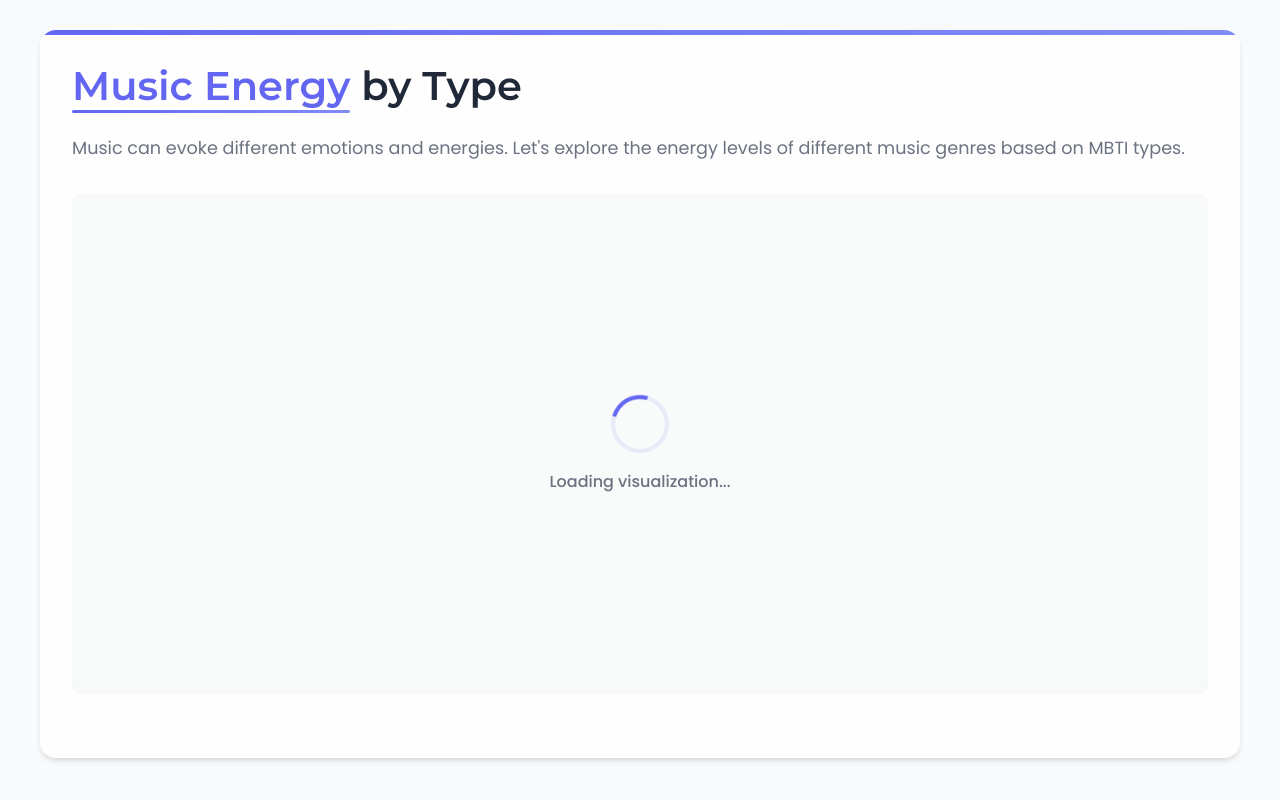
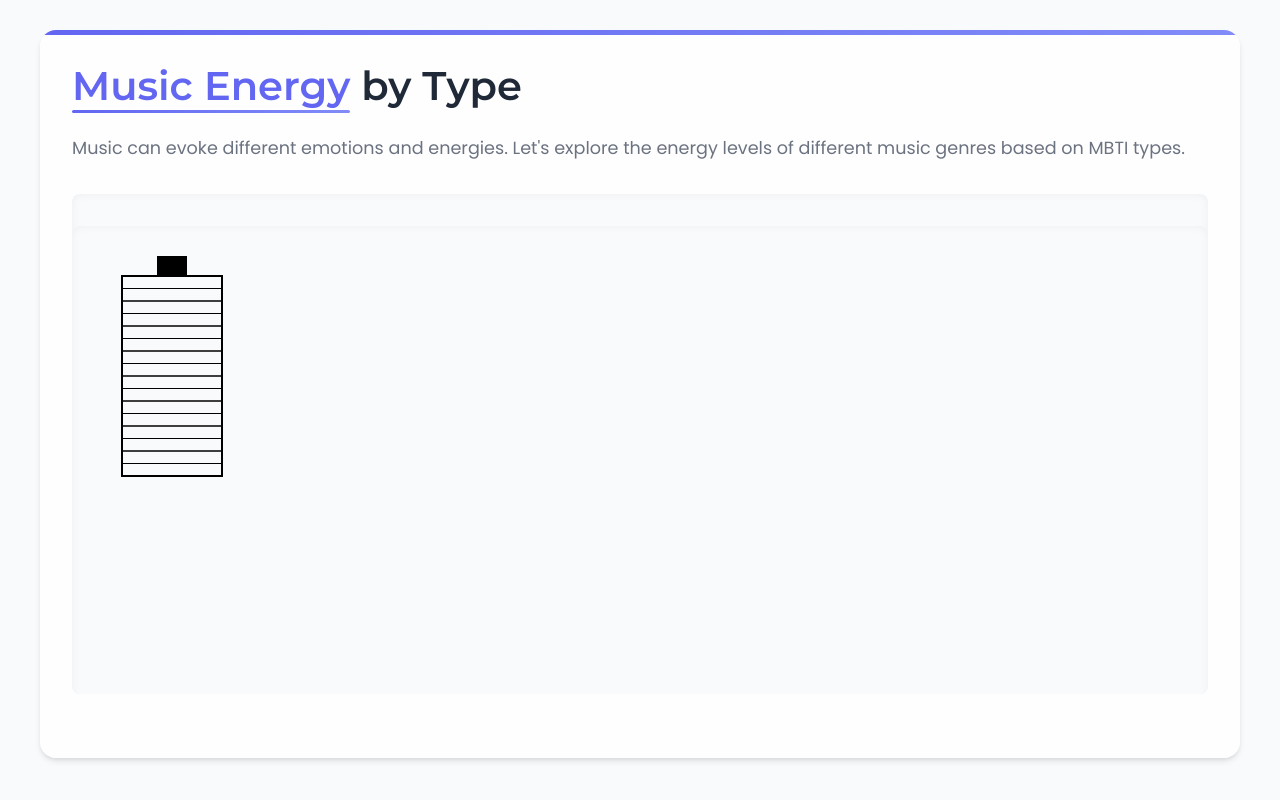
Before and after one commit to yulong-wu-jackson/inside-out, a plain HTML site: page index.html in a window 1280 px wide. Shown: the part 6326-7126 px from the top of the page. Drawn offline with nearby package versions, Linux system fonts and the light colour scheme; animation ran at ten frames a second.

Commit message:
add music energy visualization

```diff
--- /dev/null
+++ b/data/raw/mbti_energy_mean.json
@@ -0,0 +1,18 @@
+{
+    "ENFJ": 0.6130686499333737,
+    "ENFP": 0.665136963447539,
+    "ENTJ": 0.6772131245786491,
+    "ENTP": 0.6882275816679835,
+    "ESFJ": 0.6282749075286524,
+    "ESFP": 0.6919414244617512,
+    "ESTJ": 0.6591097751190782,
+    "ESTP": 0.7046359809535733,
+    "INFJ": 0.5648126459511499,
+    "INFP": 0.5724030619458503,
+    "INTJ": 0.6309893983821766,
+    "INTP": 0.631635107019248,
+    "ISFJ": 0.543273479318623,
+    "ISFP": 0.6181355999847751,
+    "ISTJ": 0.5876281889021311,
+    "ISTP": 0.6602838766204889
+}
--- a/index.html
+++ b/index.html
@@ -247,14 +247,17 @@
 
           <div id="music-energy-analysis" class="visualization-container">
             <!-- D3 visualization will be rendered here -->
-            <div class="loading">
+            <div id="battery-visualization" class="visualization-container"></div>
+            <!-- <div class="loading">
               <div class="loading-spinner"></div>
               <div class="loading-text">Loading visualization...</div>
-            </div>
+            </div> -->
           </div>
+
         </div>
       </div>
     </section>
+
 
 
   </div>
@@ -279,6 +282,8 @@
   <!-- Visualizations -->
   <script src="js/visualizations/mbtiDistribution.js"></script>
   <script src="js/visualizations/index.js"></script>
+   <!-- Music Energy -->
+  <script src="js/visualizations/battery.js"></script>
 
   <!-- Main script -->
   <script src="js/main.js"></script>
--- /dev/null
+++ b/js/visualizations/battery.js
@@ -0,0 +1,143 @@
+document.addEventListener("DOMContentLoaded", function() {
+    // Select the container for the battery visualization.
+    const container = d3.select("#battery-visualization");
+
+    // Append an SVG to the container.
+    const svgWidth = 400, svgHeight = 400;
+    const svg = container.append("svg")
+      .attr("width", svgWidth)
+      .attr("height", svgHeight);
+
+    // Battery body dimensions (shorter battery).
+    const batteryX = 50, batteryY = 50, batteryWidth = 100, batteryHeight = 200;
+    // Battery tip dimensions.
+    const tipWidth = 30, tipHeight = 20;
+    const tipX = batteryX + (batteryWidth - tipWidth) / 2;
+    const tipY = batteryY - tipHeight; // Positioned above the battery body.
+
+    // Draw battery body outline.
+    svg.append("rect")
+      .attr("x", batteryX)
+      .attr("y", batteryY)
+      .attr("width", batteryWidth)
+      .attr("height", batteryHeight)
+      .attr("fill", "none")
+      .attr("stroke", "black")
+      .attr("stroke-width", 2);
+
+    // Draw battery tip.
+    svg.append("rect")
+      .attr("x", tipX)
+      .attr("y", tipY)
+      .attr("width", tipWidth)
+      .attr("height", tipHeight)
+      .attr("fill", "black");
+
+    // Create a group for the inner battery levels.
+    const levelsGroup = svg.append("g")
+      .attr("class", "battery-levels");
+
+    // Define 16 levels within the battery body.
+    const numLevels = 16;
+    const levelHeight = batteryHeight / numLevels;
+    // Create levels (index 0 at the bottom).
+    const levels = d3.range(numLevels).map(i => ({
+      index: i,
+      x: batteryX,
+      y: batteryY + batteryHeight - (i + 1) * levelHeight,
+      width: batteryWidth,
+      height: levelHeight
+    }));
+
+    // Color scale: bottom (index 0) red, top (index 15) green.
+    const colorScale = d3.scaleLinear()
+      .domain([0, numLevels - 1])
+      .range(["red", "green"]);
+
+    // Append the level rectangles with no fill initially.
+    const levelRects = levelsGroup.selectAll("rect")
+      .data(levels)
+      .enter()
+      .append("rect")
+      .attr("x", d => d.x)
+      .attr("y", d => d.y)
+      .attr("width", d => d.width)
+      .attr("height", d => d.height)
+      .attr("fill", "none")
+      .attr("stroke", "black")
+      .attr("stroke-width", 1);
+
+    // Create a right tooltip group on the SVG for MBTI and energy display.
+    const rightTooltip = svg.append("g")
+      .attr("class", "right-tooltip")
+      .style("opacity", 0);
+
+    // Append a rectangle for the tooltip box (enlarged).
+    rightTooltip.append("rect")
+      .attr("x", batteryX + batteryWidth + 10)  // Positioned to the right of the battery.
+      .attr("width", 120)   // Increased width.
+      .attr("height", 40)   // Increased height.
+      .attr("fill", "#ccc")
+      .attr("stroke", "black")
+      .attr("rx", 4)
+      .attr("ry", 4);
+
+    // Append a text element inside the tooltip (larger font size).
+    const tooltipText = rightTooltip.append("text")
+      .attr("x", batteryX + batteryWidth + 10 + 60)  // Centered in the new rectangle.
+      .attr("y", 0)
+      .attr("dy", "2em")      // Adjust vertical centering.
+      .attr("text-anchor", "middle")
+      .attr("fill", "black")
+      .style("font-size", "14px");
+
+    // Load the JSON file containing MBTI energy means from the data/raw folder.
+    d3.json("data/raw/mbti_energy_mean.json").then(data => {
+      // Convert JSON object into an array of {mbti, energy}.
+      const mbtiArray = Object.entries(data).map(([mbti, energy]) => ({ mbti, energy }));
+      // Sort the array by energy in ascending order (lowest energy first).
+      mbtiArray.sort((a, b) => a.energy - b.energy);
+
+      // Assign each level an MBTI type based on its sorted order.
+      // (Level 0, at the bottom, gets the lowest energy MBTI.)
+      levels.forEach((d, i) => {
+        d.mbti = mbtiArray[i].mbti;
+        d.energy = mbtiArray[i].energy;
+      });
+      // Rebind updated data to the level rectangles.
+      levelRects.data(levels);
+
+      // Add an invisible rectangle over the battery to capture all mouse movements.
+      svg.append("rect")
+        .attr("x", batteryX)
+        .attr("y", batteryY)
+        .attr("width", batteryWidth)
+        .attr("height", batteryHeight)
+        .attr("fill", "transparent")
+        .on("mousemove", function(event) {
+          const [mx, my] = d3.pointer(event);
+          // Compute the hovered level based on mouseY.
+          const levelHovered = Math.floor((batteryY + batteryHeight - my) / levelHeight);
+          // Ensure levelHovered is within 0 and numLevels - 1.
+          const idx = Math.max(0, Math.min(numLevels - 1, levelHovered));
+          // Update the fill for levels: fill all levels with index <= idx.
+          levelRects.attr("fill", d => d.index <= idx ? colorScale(d.index) : "none");
+          // Retrieve the level data.
+          const d = levels[idx];
+          // Position the right tooltip vertically centered on the hovered level.
+          rightTooltip
+            .attr("transform", `translate(0, ${d.y + d.height / 2 - 20})`)
+            .style("opacity", 1);
+          // Display the MBTI type and energy value in the tooltip.
+          tooltipText.text(`${d.mbti} |${d.energy.toFixed(3)}`);
+        })
+        .on("mouseout", function() {
+          // Reset all levels to no fill.
+          levelRects.attr("fill", "none");
+          // Hide the right tooltip.
+          rightTooltip.style("opacity", 0);
+        });
+    }).catch(error => {
+      console.error("Error loading JSON:", error);
+    });
+  });
```
